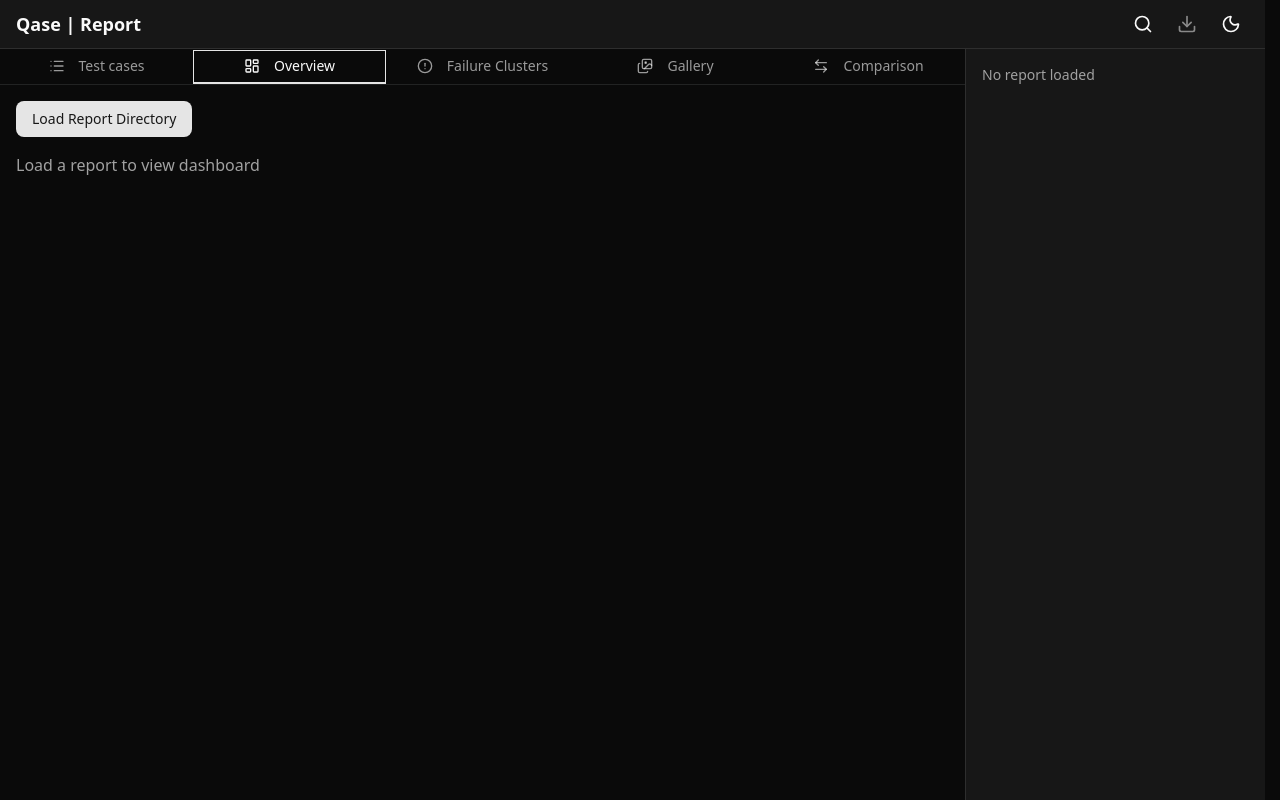
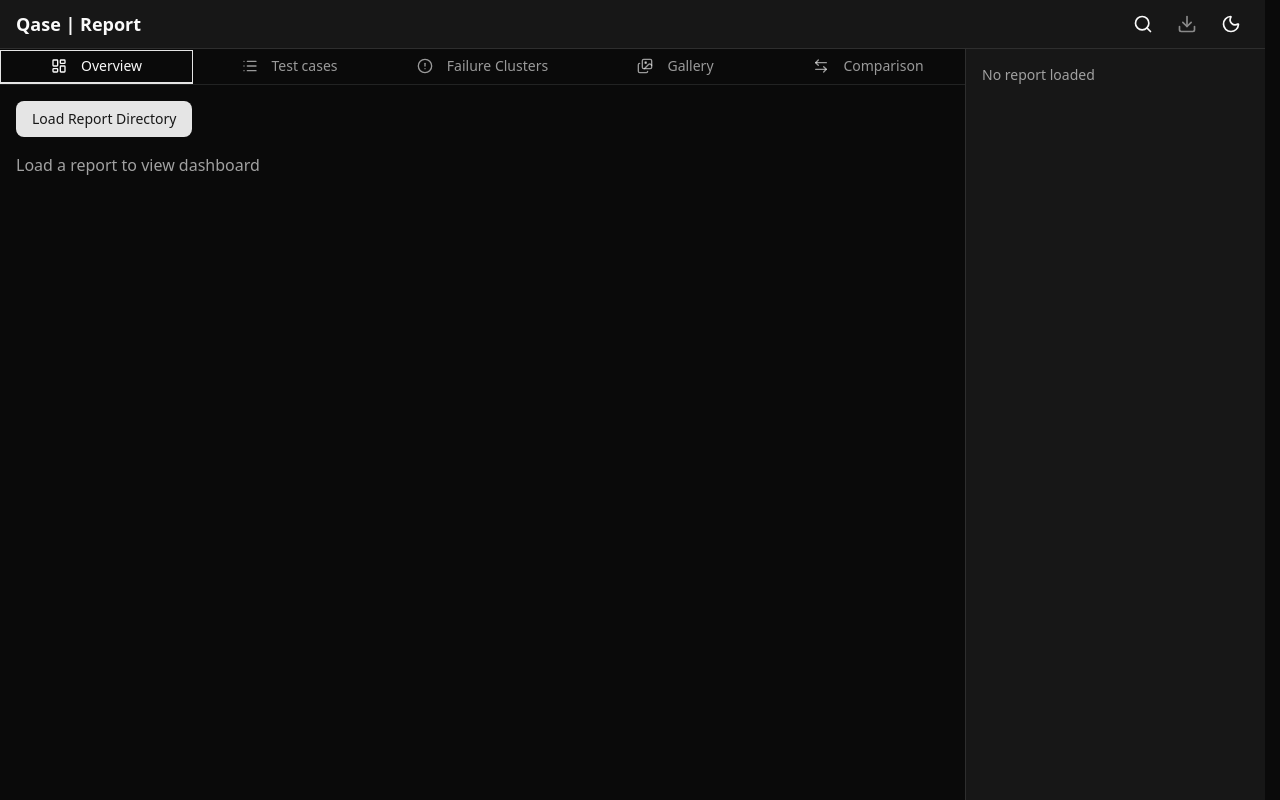
Before and after one commit to qase-tms/qase-report, a React (Vite) app: page / in a window 1280 px wide. Built offline with nearby package versions, Linux system fonts and the light colour scheme.

Commit message:
refactor(33-03): reorder tabs to make Overview first
User feedback during verification - Overview tab should be the primary view.

```diff
--- a/src/components/TabNavigation/index.tsx
+++ b/src/components/TabNavigation/index.tsx
@@ -13,8 +13,8 @@
   const { activeView, setActiveView } = useRootStore()
 
   const tabs = [
+    { value: 'dashboard', label: 'Overview', icon: LayoutDashboard },
     { value: 'tests', label: 'Test cases', icon: List },
-    { value: 'dashboard', label: 'Overview', icon: LayoutDashboard },
     {
       value: 'failure-clusters',
       label: 'Failure Clusters',
```
